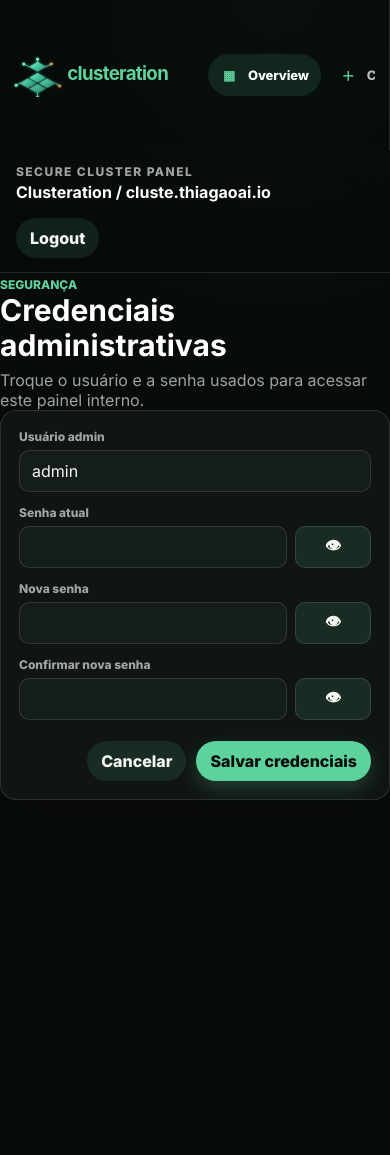
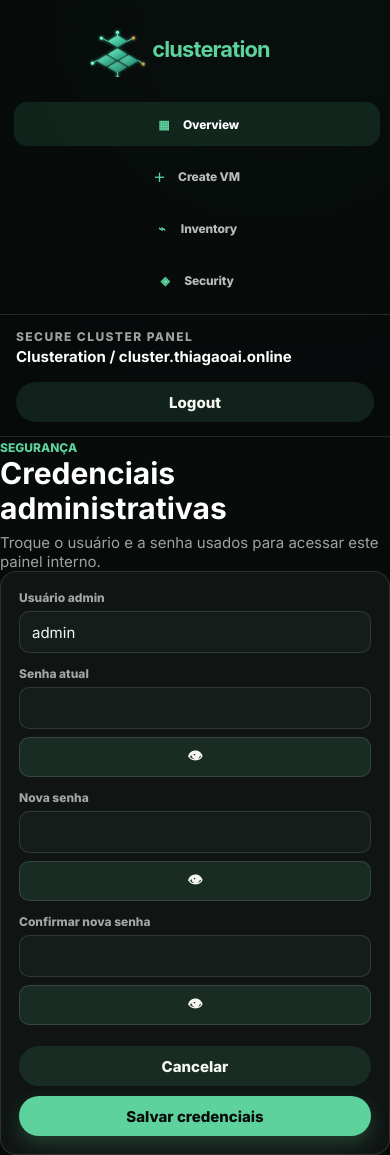
Before and after one commit to Thiagaoai/clusteration, a FastAPI app: page /admin/security in a window 390 px wide. Before the commit the page ends 800 px from the top, so only its background shows below. Run offline with FastAPI, Linux system fonts and the light colour scheme; the visitor is signed in with stand-in values (Sample User, id 1); parts of the project's set-up code (start-up, migrations or seed data) failed here and were passed over; some libraries are stand-ins or nearby versions; some web fonts are replaced.

Commit message:
Improve mobile admin layout
Co-authored-by: Cursor <cursoragent@cursor.com>

```diff
--- a/app/static/css/app.css
+++ b/app/static/css/app.css
@@ -93,7 +93,7 @@ button:focus-visible, input:focus-visible, select:focus-visible, a:focus-visible
 .primary-button:hover, .ghost-button:hover, .danger-button:hover { transform: translateY(-1px); }
 .primary-button, .ghost-button, .danger-button { transition: transform .16s ease, background .16s ease, color .16s ease, border-color .16s ease; }
 
-.table-wrap { width: 100%; overflow-x: auto; }
+.table-wrap { width: 100%; overflow-x: auto; -webkit-overflow-scrolling: touch; }
 .table { width: 100%; border-collapse: collapse; min-width: 980px; }
 .table th { color: var(--muted); font-size: 12px; text-align: left; border-bottom: 1px solid var(--line); padding: 0 12px 10px; }
 .table td { border-bottom: 1px solid var(--line); padding: 13px 12px; vertical-align: middle; color: var(--ink); }
@@ -144,28 +144,66 @@ button:focus-visible, input:focus-visible, select:focus-visible, a:focus-visible
 
 @media (max-width: 1080px) {
   .admin-shell { grid-template-columns: 1fr; }
-  .admin-sidebar { position: static; height: auto; flex-direction: row; align-items: center; overflow-x: auto; }
-  .admin-logo { width: 220px; flex: 0 0 auto; }
-  .admin-nav { grid-auto-flow: column; grid-auto-columns: max-content; overflow-x: auto; }
+  .admin-sidebar { position: sticky; top: 0; z-index: 50; height: auto; flex-direction: row; align-items: center; overflow-x: auto; padding: 12px 16px; }
+  .admin-logo { width: 190px; flex: 0 0 auto; }
+  .admin-nav { display: flex; gap: 8px; overflow-x: auto; scrollbar-width: none; }
+  .admin-nav::-webkit-scrollbar { display: none; }
+  .admin-nav-item { flex: 0 0 auto; }
   .tenant-lock { margin-top: 0; margin-left: auto; min-width: 210px; }
+  .admin-topbar { top: 78px; }
   .dashboard-layout { grid-template-columns: 1fr; align-items: stretch; }
   .admin-security-card { transform: none; width: min(100%, 320px); }
   .stats-grid { grid-template-columns: repeat(2, minmax(0, 1fr)); }
 }
 
 @media (max-width: 720px) {
-  .admin-sidebar { padding: 14px; gap: 12px; }
-  .admin-logo { width: 180px; }
+  html, body { font-size: 15px; }
+  .app-body, .admin-shell, .admin-workspace, .admin-workspace main { width: 100%; max-width: 100%; }
+  .admin-shell { display: block; overflow-x: hidden; }
+  .admin-sidebar { display: grid; grid-template-columns: 1fr; align-items: stretch; padding: 12px; gap: 12px; border-right: 0; border-bottom: 1px solid var(--line); }
+  .admin-logo { width: min(210px, 100%); justify-self: center; }
+  .admin-nav { display: grid; grid-template-columns: repeat(2, minmax(0, 1fr)); gap: 8px; overflow: visible; }
+  .admin-nav-item { justify-content: center; min-height: 44px; padding: 0 10px; border-radius: 14px; font-size: 12px; }
   .tenant-lock { display: none; }
-  .admin-topbar { height: auto; padding: 14px 16px; align-items: flex-start; flex-direction: column; }
+  .admin-topbar { position: static; height: auto; padding: 14px 16px; align-items: stretch; flex-direction: column; }
+  .admin-topbar form, .admin-topbar button { width: 100%; }
   .grid-lines { display: none; }
   .cluster-admin-dashboard { min-height: auto; }
-  .dashboard-layout { width: min(100% - 32px, 680px); min-height: auto; padding: 24px 0; }
+  .dashboard-layout { width: min(100% - 24px, 680px); min-height: auto; padding: 20px 0; }
   .admin-hero-card { min-height: 0; padding: 22px; }
+  .admin-hero-card h1 { font-size: clamp(34px, 13vw, 48px); line-height: .95; }
   .admin-hero-card h1 { letter-spacing: -.065em; }
   .admin-security-card { width: 100%; }
-  .content, .dashboard-content { width: min(100% - 32px, 680px); padding: 30px 0; }
+  .content, .dashboard-content { width: min(100% - 24px, 680px); padding: 24px 0; }
   .form-grid { grid-template-columns: 1fr; }
+  .form-actions { display: grid; grid-template-columns: 1fr; }
+  .form-actions .primary-button, .form-actions .ghost-button, .form-actions .danger-button, .form-actions a, .form-actions button { width: 100%; }
   .section-header, .terminal-header { align-items: stretch; flex-direction: column; }
   .stats-grid { grid-template-columns: 1fr; }
+  .card-title { align-items: flex-start; flex-direction: column; }
+  .table-wrap { overflow: visible; }
+  .table { min-width: 0; border-collapse: separate; border-spacing: 0 12px; }
+  .table thead { display: none; }
+  .table, .table tbody, .table tr, .table td { display: block; width: 100%; }
+  .table tr { padding: 12px; border: 1px solid var(--line); border-radius: 16px; background: rgba(255,255,255,.025); }
+  .table td { display: grid; grid-template-columns: 92px minmax(0, 1fr); align-items: center; gap: 10px; padding: 9px 0; border-bottom: 1px solid rgba(255,255,255,.08); }
+  .table td:last-child { border-bottom: 0; }
+  .table td::before { content: attr(data-label); color: var(--muted); font-size: 11px; font-weight: 800; text-transform: uppercase; letter-spacing: .08em; }
+  .table td.actions { display: block; }
+  .table td.actions::before { display: block; margin-bottom: 10px; }
+  .actions { display: grid; grid-template-columns: repeat(2, minmax(0, 1fr)); gap: 8px; }
+  .actions .primary-button, .actions .ghost-button, .actions .danger-button { width: 100%; min-height: 40px; font-size: 12px; }
+  .empty { display: block !important; text-align: center; }
+  .empty::before { display: none !important; }
+  .password-field { grid-template-columns: 1fr; }
+  .password-toggle { min-height: 40px; }
+  #terminal { height: 62vh; min-height: 360px; }
 }
+
+@media (max-width: 430px) {
+  .admin-nav { grid-template-columns: 1fr; }
+  .hero-actions { display: grid; grid-template-columns: 1fr; }
+  .hero-actions a { width: 100%; }
+  .actions { grid-template-columns: 1fr; }
+  .stats-grid { gap: 10px; }
+}
--- a/app/templates/base.html
+++ b/app/templates/base.html
@@ -9,7 +9,7 @@
     <link href="https://fonts.googleapis.com/css2?family=Instrument+Serif:ital@1&family=Inter:wght@400;700;800&family=Plus+Jakarta+Sans:wght@700&display=swap" rel="stylesheet">
     <link rel="icon" type="image/svg+xml" href="/static/img/clusteration-logo.svg">
     <link rel="shortcut icon" type="image/svg+xml" href="/static/img/clusteration-logo.svg">
-    <link rel="stylesheet" href="/static/css/app.css?v=20260608-2027">
+    <link rel="stylesheet" href="/static/css/app.css?v=20260608-2101">
     <script src="https://cdn.jsdelivr.net/npm/hls.js@1"></script>
     <script src="https://unpkg.com/htmx.org@1.9.12"></script>
     {% block head %}{% endblock %}
@@ -38,7 +38,7 @@
         <header class="admin-topbar">
           <div>
             <span>Secure cluster panel</span>
-            <strong>Clusteration / cluste.thiagaoai.io</strong>
+            <strong>Clusteration / cluster.thiagaoai.online</strong>
           </div>
           <form method="post" action="/logout">
             <button class="ghost-button" type="submit">Logout</button>
@@ -49,6 +49,6 @@
         </main>
       </div>
     </div>
-    <script src="/static/js/clusteration-hero.js?v=20260608-2008"></script>
+    <script src="/static/js/clusteration-hero.js?v=20260608-2101"></script>
   </body>
 </html>
--- a/app/templates/dashboard.html
+++ b/app/templates/dashboard.html
@@ -1,5 +1,5 @@
 {% extends "base.html" %}
-{% block title %}Clusteration Admin - cluste.thiagaoai.io{% endblock %}
+{% block title %}Clusteration Admin - cluster.thiagaoai.online{% endblock %}
 {% block content %}
 <section class="cluster-admin-dashboard">
   <video
```
Also changed, not shown: app/templates/partials/vm_table.html (+8 -8 lines), docs/cluster-handoff.md (+1 -1 lines), README.md, frontend-ui-ux-extract/README.md.
